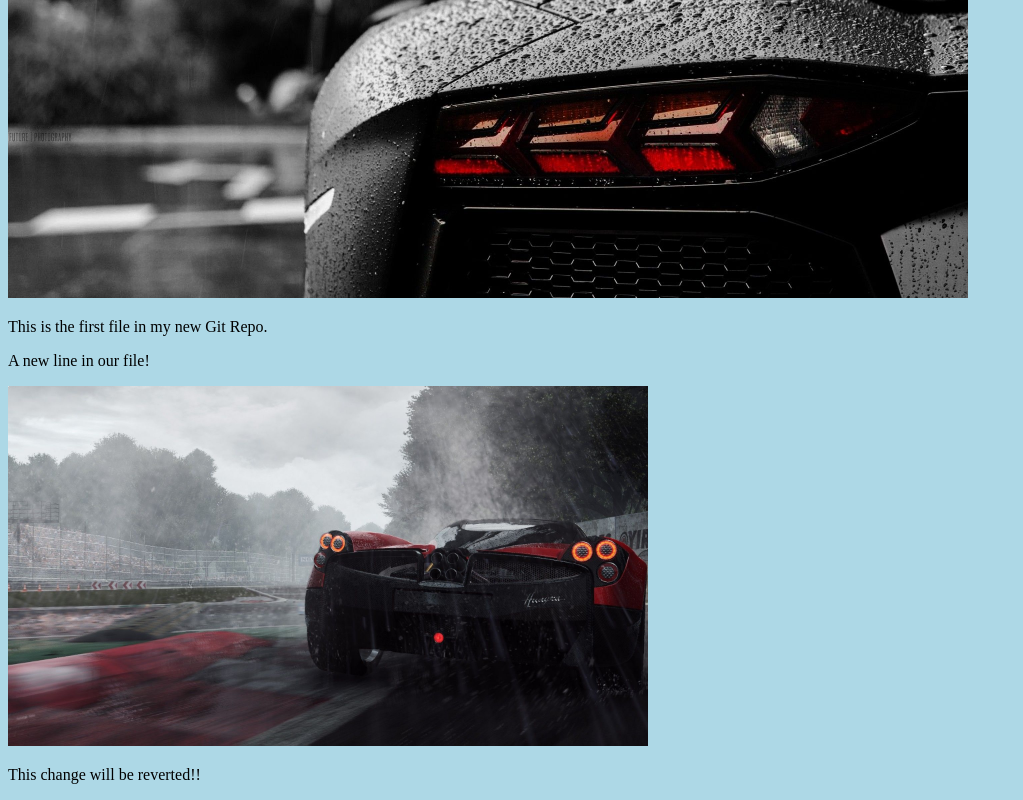
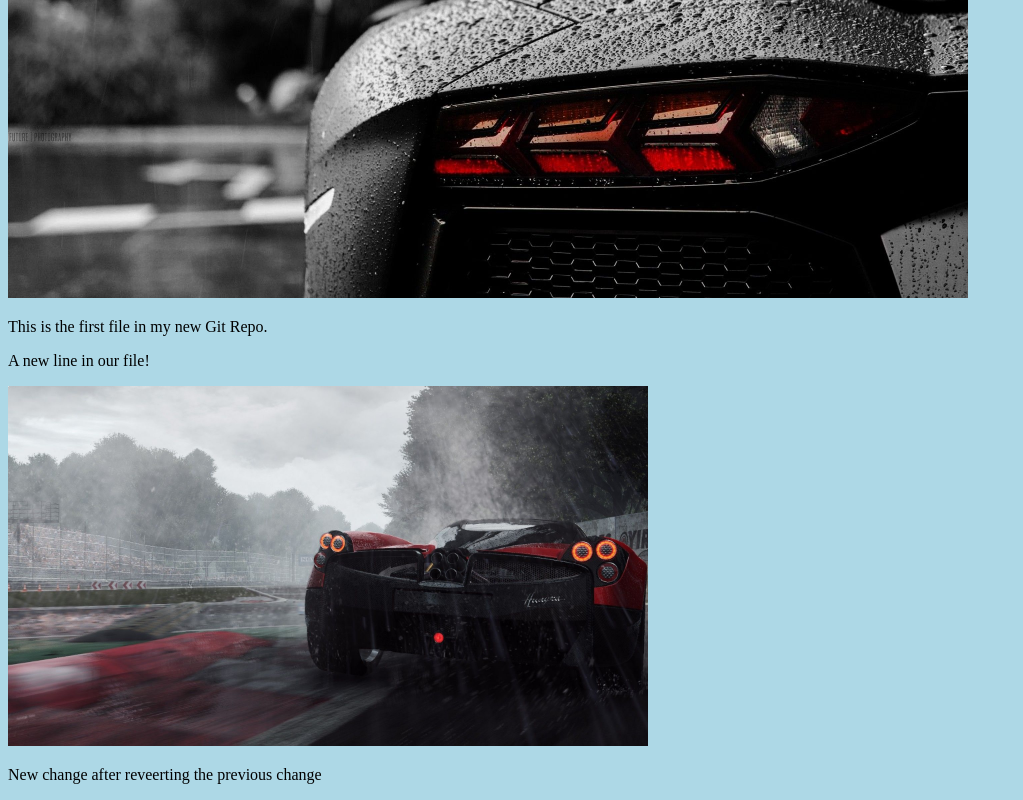
Before and after one commit to Fenil-Patel-09/hello-world, a plain HTML site: page index.html in a window 1280 px wide. Shown: the part 322-1122 px from the top of the page, without its empty margins (0-1023 px from the left). Drawn offline with Linux system fonts and the light colour scheme.

```diff
--- a/index.html
+++ b/index.html
@@ -13,7 +13,7 @@
     <p>This is the first file in my new Git Repo.</p>
     <p>A new line in our file!</p>
     <div><img src="image2.jpg" alt="Hello Git" style="width:100%;max-width:640px"></div>
-    <p>This change will be reverted!!</p>
+    <p>New change after reveerting the previous change</p>
 </body>
 
 </html>
```
